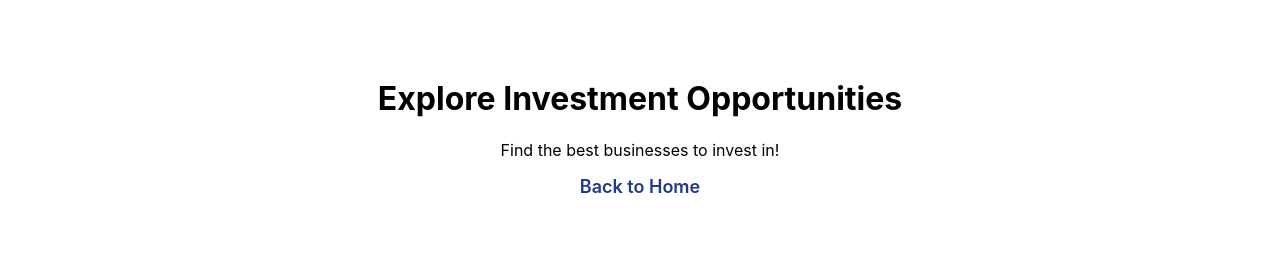
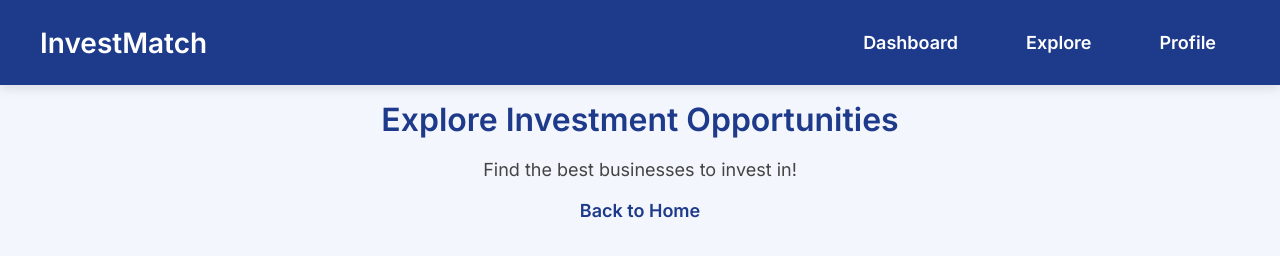
Before and after one commit to sabrinarshad/invest-match, a plain HTML site: page hackathon/explore.html in a window 1280 px wide. Drawn offline with Linux system fonts and the light colour scheme.

Commit message:
Update explore.html

```diff
--- a/hackathon/explore.html
+++ b/hackathon/explore.html
@@ -4,15 +4,113 @@
     <meta charset="UTF-8">
     <meta name="viewport" content="width=device-width, initial-scale=1.0">
     <title>Explore</title>
+    <link href="https://fonts.googleapis.com/css2?family=Inter:wght@300;400;600&display=swap" rel="stylesheet">
     <style>
-        body { font-family: 'Inter', sans-serif; text-align: center; padding: 50px; }
-        a { text-decoration: none; color: #1e3a8a; font-weight: 600; font-size: 18px; }
+        * {
+            margin: 0;
+            padding: 0;
+            box-sizing: border-box;
+        }
 
+        body {
+            font-family: 'Inter', sans-serif;
+            background-color: #f3f6fd;
+            display: flex;
+            flex-direction: column;
+            align-items: center;
+            height: 100vh;
+            overflow: hidden;
+        }
+
+        .navbar {
+            width: 100%;
+            display: flex;
+            justify-content: space-between;
+            align-items: center;
+            background: #1e3a8a; /* Full blue background */
+            padding: 20px 40px;
+            box-shadow: 0 4px 10px rgba(0, 0, 0, 0.1);
+            position: fixed;
+            top: 0;
+            left: 0;
+            z-index: 10;
+        }
+
+        .navbar .logo {
+            font-size: 28px;
+            font-weight: 700;
+            color: white; /* White text */
+        }
+
+        .navbar .nav-links {
+            display: flex;
+            gap: 20px;
+        }
+
+        .navbar a {
+            text-decoration: none;
+            color: white; /* White text for links */
+            font-weight: 600;
+            padding: 12px 24px;
+            border-radius: 8px;
+            transition: all 0.3s ease;
+        }
+
+        .navbar a:hover {
+            background: rgba(255, 255, 255, 0.2);
+        }
+
+        .container {
+            display: flex;
+            flex-direction: column;
+            align-items: center;
+            justify-content: center;
+            margin-top: 80px; /* Adjust to account for navbar height */
+            padding: 20px;
+        }
+
+        h1 {
+            font-size: 32px;
+            color: #1e3a8a;
+            margin-bottom: 20px;
+        }
+
+        p {
+            font-size: 18px;
+            color: #444;
+            margin-bottom: 20px;
+        }
+
+        a {
+            font-size: 18px;
+            color: #1e3a8a;
+            font-weight: 600;
+            text-decoration: none;
+        }
+
+        a:hover {
+            text-decoration: underline;
+        }
     </style>
 </head>
 <body>
-    <h1>Explore Investment Opportunities</h1>
-    <p>Find the best businesses to invest in!</p>
-    <a href="index.html">Back to Home</a>
+
+    <!-- Navigation -->
+    <div class="navbar">
+        <div class="logo">InvestMatch</div>
+        <div class="nav-links">
+            <a href="dashboard.html">Dashboard</a>
+            <a href="explore.html">Explore</a>
+            <a href="profile.html">Profile</a>
+        </div>
+    </div>
+
+    <!-- Main Content -->
+    <div class="container">
+        <h1>Explore Investment Opportunities</h1>
+        <p>Find the best businesses to invest in!</p>
+        <a href="index.html">Back to Home</a>
+    </div>
+
 </body>
 </html>
```
